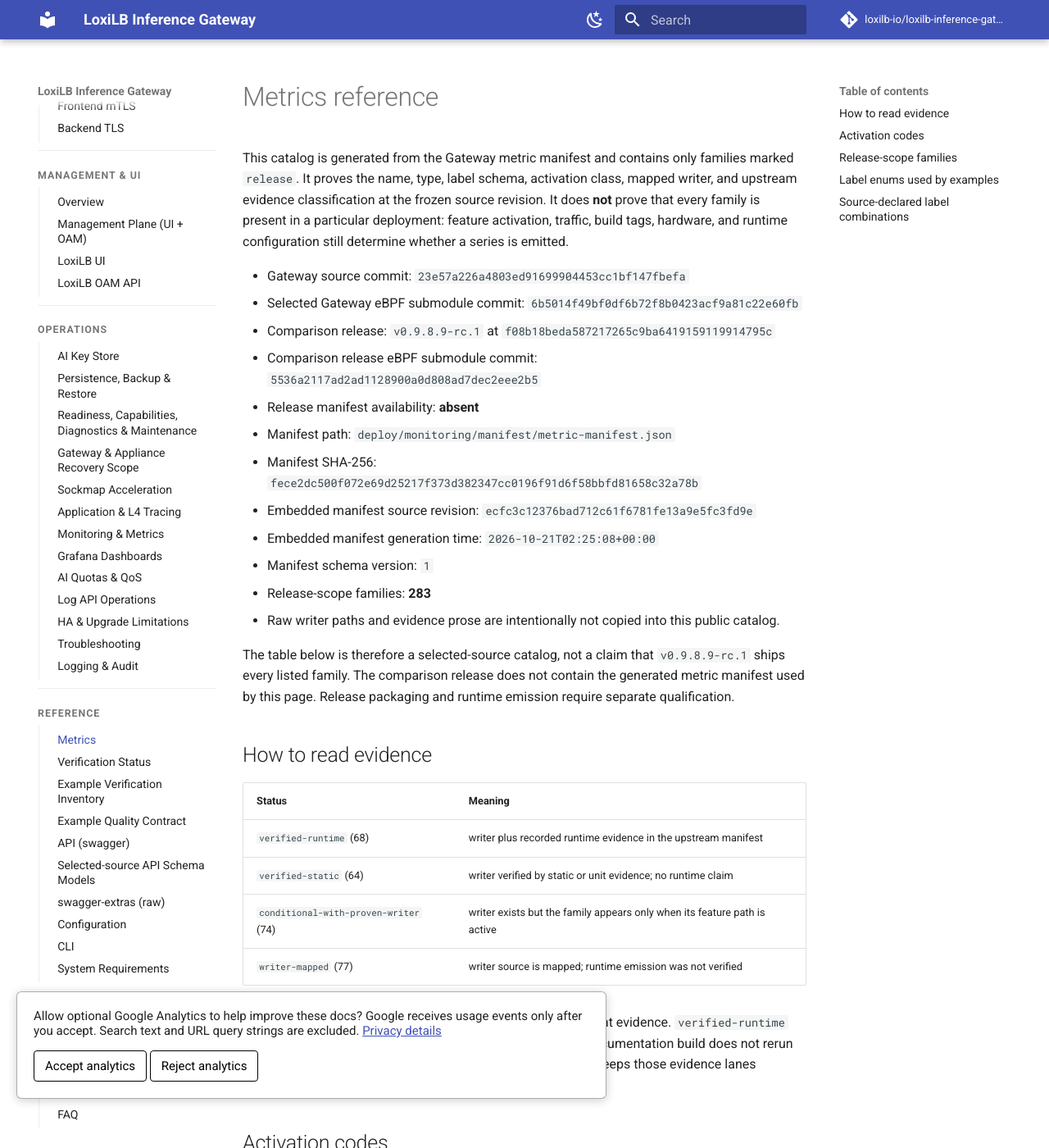
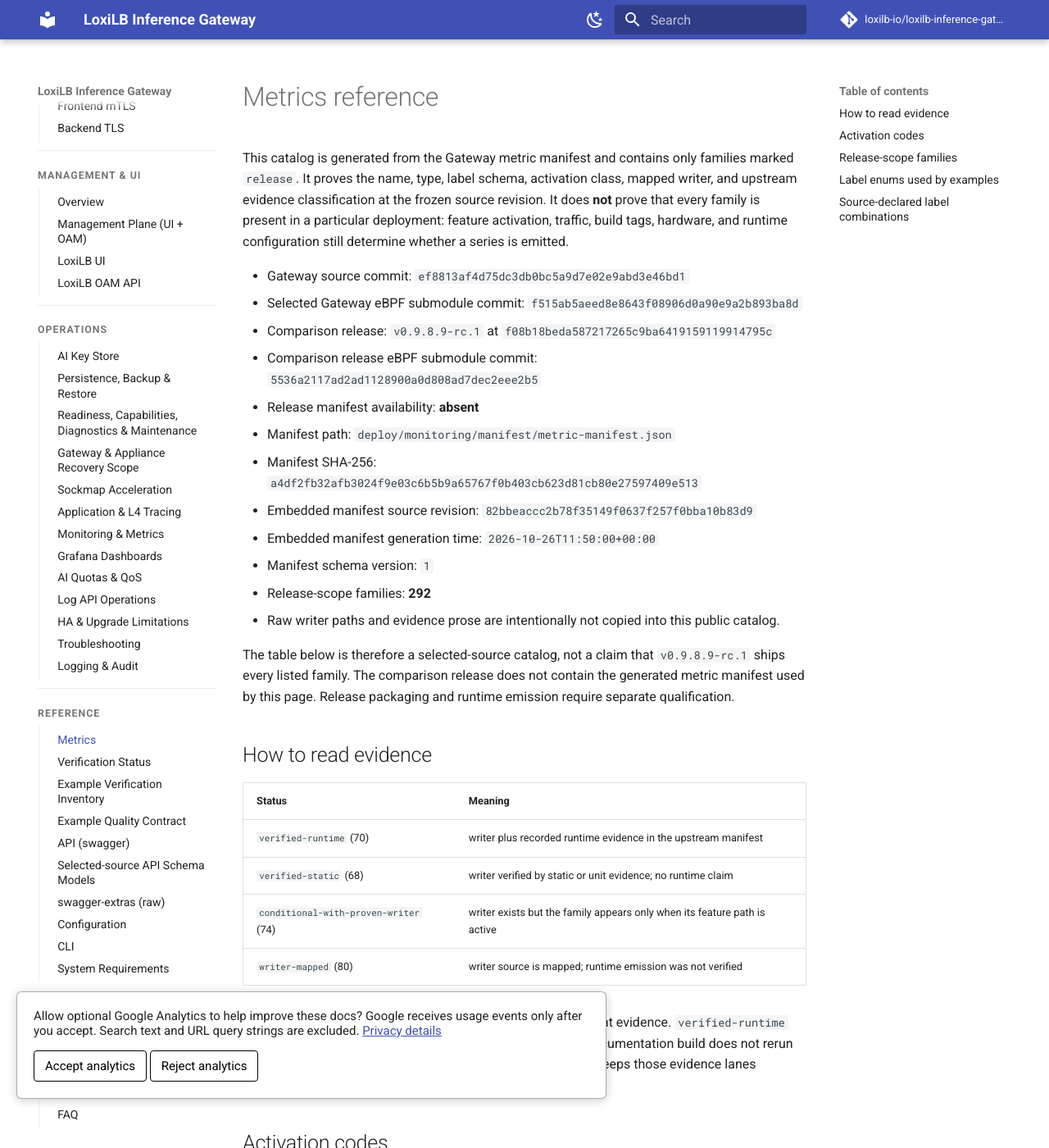
Before and after one commit to loxilb-io/loxilbdocs-inference-gateway, an MkDocs documentation site: the page built from docs/reference/metrics.md, in a window 1280 px wide and 1400 px high. Shown: the whole window at 82% size. Built offline with MkDocs 1.6.1 and Material for MkDocs 9.7.7, drawn with Linux system fonts in a browser that asks for light colours; comment, search, counter and statistics services are not loaded; the version menu is left out; some of the changed text lies outside the part shown.

Commit message:
fix(contracts): refresh Gateway snapshot and HA workflow evidence (#63)
Signed-off-by: NLX-SeokHwanKong <76096751+NLX-SeokHwanKong@users.noreply.github.com>

```diff
--- a/docs/reference/metrics.md
+++ b/docs/reference/metrics.md
@@ -7,17 +7,17 @@
 deployment: feature activation, traffic, build tags, hardware, and runtime
 configuration still determine whether a series is emitted.
 
-- Gateway source commit: `23e57a226a4803ed91699904453cc1bf147fbefa`
-- Selected Gateway eBPF submodule commit: `6b5014f49bf0df6b72f8b0423acf9a81c22e60fb`
+- Gateway source commit: `ef8813af4d75dc3db0bc5a9d7e02e9abd3e46bd1`
+- Selected Gateway eBPF submodule commit: `f515ab5aeed8e8643f08906d0a90e9a2b893ba8d`
 - Comparison release: `v0.9.8.9-rc.1` at `f08b18beda587217265c9ba6419159119914795c`
 - Comparison release eBPF submodule commit: `5536a2117ad2ad1128900a0d808ad7dec2eee2b5`
 - Release manifest availability: **absent**
 - Manifest path: `deploy/monitoring/manifest/metric-manifest.json`
-- Manifest SHA-256: `fece2dc500f072e69d25217f373d382347cc0196f91d6f58bbfd81658c32a78b`
-- Embedded manifest source revision: `ecfc3c12376bad712c61f6781fe13a9e5fc3fd9e`
-- Embedded manifest generation time: `2026-10-21T02:25:08+00:00`
+- Manifest SHA-256: `a4df2fb32afb3024f9e03c6b5b9a65767f0b403cb623d81cb80e27597409e513`
+- Embedded manifest source revision: `82bbeaccc2b78f35149f0637f257f0bba10b83d9`
+- Embedded manifest generation time: `2026-10-26T11:50:00+00:00`
 - Manifest schema version: `1`
-- Release-scope families: **283**
+- Release-scope families: **292**
 - Raw writer paths and evidence prose are intentionally not copied into this public catalog.
 
 The table below is therefore a selected-source catalog, not a claim
@@ -29,10 +29,10 @@
 
 | Status | Meaning |
 | --- | --- |
-| `verified-runtime` (68) | writer plus recorded runtime evidence in the upstream manifest |
-| `verified-static` (64) | writer verified by static or unit evidence; no runtime claim |
+| `verified-runtime` (70) | writer plus recorded runtime evidence in the upstream manifest |
+| `verified-static` (68) | writer verified by static or unit evidence; no runtime claim |
 | `conditional-with-proven-writer` (74) | writer exists but the family appears only when its feature path is active |
-| `writer-mapped` (77) | writer source is mapped; runtime emission was not verified |
+| `writer-mapped` (80) | writer source is mapped; runtime emission was not verified |
 
 A writer or registration point is source evidence, not deployment evidence.
 `verified-runtime` records upstream runtime evidence for that family, but this
```
Also changed, not shown: other parts of docs/reference/metrics.md (+11 -2 lines), docs/reference/api-schema-models.md (+6 -5 lines), docs/reference/verification-status.md (+8 -8 lines), 8 other files.
